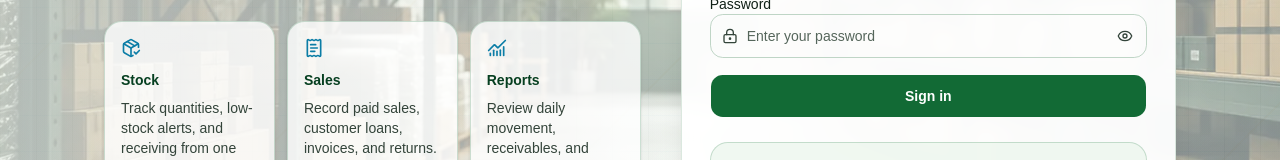
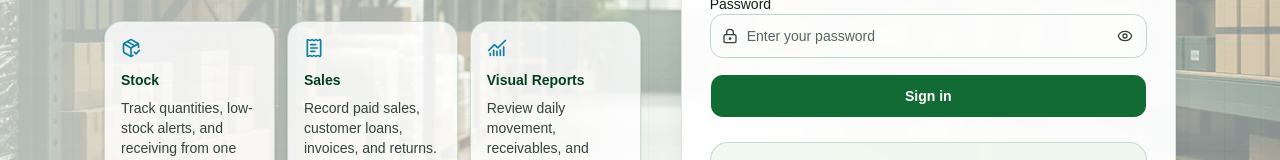
Before and after one commit to ngogafidele/birw, a Next.js app: page / in a window 1280 px wide. Shown: the part 389-549 px from the top of the page. Built offline with nearby package versions, Linux system fonts and the light colour scheme.

Commit message:
Change reports names

```diff
--- a/app/(dashboard)/financial-statements/page.tsx
+++ b/app/(dashboard)/financial-statements/page.tsx
@@ -19,7 +19,7 @@ export default async function FinancialStatementsPage() {
         <p className="text-xs uppercase tracking-[0.2em] text-muted-foreground">
           {STORE_LABELS[store]} Accounting
         </p>
-        <h2 className="text-2xl font-semibold">Financial Statements</h2>
+        <h2 className="text-2xl font-semibold">Financial Reports</h2>
         <p className="text-sm text-muted-foreground">
           Income statement and balance sheet for {STORE_LABELS[store]}.
         </p>
--- a/app/(dashboard)/reports/page.tsx
+++ b/app/(dashboard)/reports/page.tsx
@@ -759,9 +759,9 @@ export default async function ReportsPage({
         <p className="text-xs uppercase tracking-[0.2em] text-muted-foreground">
           {STORE_LABELS[currentStore]} Overview
         </p>
-        <h2 className="text-2xl font-semibold">Reports</h2>
+        <h2 className="text-2xl font-semibold">Visual Reports</h2>
         <p className="text-sm text-muted-foreground">
-          Reports for {STORE_LABELS[currentStore]} from {fromLabel} to{" "}
+          Visual Reports for {STORE_LABELS[currentStore]} from {fromLabel} to{" "}
           {toLabel}.
         </p>
       </div>
--- a/app/page.tsx
+++ b/app/page.tsx
@@ -67,7 +67,7 @@ export default function Home() {
       icon: ReceiptText,
     },
     {
-      label: "Reports",
+      label: "Visual Reports",
       text: "Review daily movement, receivables, and store performance.",
       icon: ChartNoAxesCombined,
     },
--- a/app/setup-admin/page.tsx
+++ b/app/setup-admin/page.tsx
@@ -271,7 +271,7 @@ export default function SetupAdminPage() {
             {[
               { label: "Store", icon: Store },
               { label: "Inventory", icon: PackageCheck },
-              { label: "Reports", icon: ClipboardList },
+              { label: "Visual Reports", icon: ClipboardList },
             ].map(({ label, icon: Icon }) => (
               <div
                 key={label}
--- a/components/layout/sidebar.tsx
+++ b/components/layout/sidebar.tsx
@@ -44,12 +44,12 @@ const stockAdjustmentsNavItem = {
 
 const financialStatementsNavItem = {
   href: "/financial-statements",
-  label: "Financial Statements",
+  label: "Financial Reports",
   icon: FileSpreadsheet,
 }
 
 const bottomNavItems = [
-  { href: "/reports", label: "Reports", icon: ChartColumn },
+  { href: "/reports", label: "Visual Reports", icon: ChartColumn },
 ]
 
 export function Sidebar({ session }: { session: AuthSession }) {
--- a/context/progress-tracker.md
+++ b/context/progress-tracker.md
@@ -7,7 +7,7 @@ Update this file after meaningful feature work. It should let the next agent see
 ## Current Status
 
 **Phase:** Production maintenance and feature iteration
-**Last documented:** Financial Statements (Income Statement + Balance Sheet with versioned manual items and PDF export)
+**Last documented:** Financial Reports (Income Statement + Balance Sheet with versioned manual items and PDF export)
 **Next:** Keep context files updated after future feature changes
 
 ---
@@ -48,7 +48,7 @@ Update this file after meaningful feature work. It should let the next agent see
 - [x] Reports page no longer renders the bottom Store Summary, Top Moving Products, and Recent Sales tables (charts and metric cards remain); the recent-sales query, its type, and the datetime formatter were removed with them — report math and the management report PDF are unchanged
 - [x] Income Statement and Balance Sheet PDFs render every figure inside a fully bordered grid (DESCRIPTION | AMOUNT header band, outer box + row separators + label/amount divider, alternating row tint, accent total rows); Unicode minus/dashes are normalized to a hyphen (`sanitizeText`) so WinAnsi Helvetica renders them cleanly. Layout/borders only — statement math and payloads unchanged
 - [x] On-screen Income Statement and Balance Sheet now render as bordered table grids mirroring the PDF (theme-token borders/header band/alternating rows/accent total rules). Income Statement is one `Description | Amount` table; the Balance Sheet keeps its two side-by-side cards but each is one bordered table (Assets; Liabilities & Equity), preserving the comparison column, per-line deltas, and inline manual-item edit/delete. Rendering only — no data, routes, or math touched
-- [x] Financial Statements section (admin + manager only): Income Statement (fully auto-derived for a date range, math replicates the Reports page) and Balance Sheet (as-of snapshot). Balance sheet auto lines are reconstructed to the date — Inventory Value (stock rewound by post-date movements, valued at latest receipt cost → sale-cost → costPrice fallback), Accounts Receivable (loan totals minus payments on/before date), Retained Earnings (cumulative income statement). Manual balance-sheet items use an append-only versioned model (`BalanceSheetItem`) so edits/deletes are effective-dated and never alter past snapshots. Both statements export to PDF. Balance Check shows the plain assets − (liabilities + equity) difference; no cash is invented
+- [x] Financial Reports section (admin + manager only): Income Statement (fully auto-derived for a date range, math replicates the Reports page) and Balance Sheet (as-of snapshot). Balance sheet auto lines are reconstructed to the date — Inventory Value (stock rewound by post-date movements, valued at latest receipt cost → sale-cost → costPrice fallback), Accounts Receivable (loan totals minus payments on/before date), Retained Earnings (cumulative income statement). Manual balance-sheet items use an append-only versioned model (`BalanceSheetItem`) so edits/deletes are effective-dated and never alter past snapshots. Both statements export to PDF. Balance Check shows the plain assets − (liabilities + equity) difference; no cash is invented
 
 ---
 
@@ -59,7 +59,7 @@ Update this file after meaningful feature work. It should let the next agent see
 - Staff and managers may edit sales they created; administrators may edit any sale and remain the only role allowed to delete sales.
 - Low-stock alerts must stay synchronized after inventory mutations.
 - Return edits and deletions must keep product quantity changes and the return record mutation in the same transaction; guarded stock updates prevent concurrent writes from pushing stock below zero.
-- Financial Statements are admin + manager only (`requireManagerOrAdmin` on routes, role check + redirect on the page). Income Statement math in `lib/financial/income-statement.ts` must stay identical to the Reports page (revenue net of returns, COGS net of returned-goods cost, sales by `createdAt`, expenses by `date`); this duplication is intentional and must be kept in sync. Balance Sheet reconstructs Inventory Value and Accounts Receivable to the as-of date (no live point-in-time snapshot exists); inventory is valued at latest receipt `unitCost` (sale `basePrice` then `costPrice` fallback). `BalanceSheetItem` is append-only versioned — edits/deletes insert new effective-dated versions; never mutate or hard-delete a version. Existing schemas (`Product`, `Sale`, `Expense`, `ProductReceipt`, `StockAdjustment`, `Return`) are read-only for this feature.
+- Financial Reports are admin + manager only (`requireManagerOrAdmin` on routes, role check + redirect on the page). Income Statement math in `lib/financial/income-statement.ts` must stay identical to the Reports page (revenue net of returns, COGS net of returned-goods cost, sales by `createdAt`, expenses by `date`); this duplication is intentional and must be kept in sync. Balance Sheet reconstructs Inventory Value and Accounts Receivable to the as-of date (no live point-in-time snapshot exists); inventory is valued at latest receipt `unitCost` (sale `basePrice` then `costPrice` fallback). `BalanceSheetItem` is append-only versioned — edits/deletes insert new effective-dated versions; never mutate or hard-delete a version. Existing schemas (`Product`, `Sale`, `Expense`, `ProductReceipt`, `StockAdjustment`, `Return`) are read-only for this feature.
 - Reports subtract returns from sales revenue and gross profit.
 - Unpaid sales are loans; they are not a separate ledger.
 - Loan settlement does not alter stock because stock moved when the sale was created.
--- a/context/ui-registry.md
+++ b/context/ui-registry.md
@@ -269,7 +269,7 @@ Pattern notes: The modal is read-only and admin-only. The API (`GET /api/product
 
 ---
 
-## Financial Statements
+## Financial Reports
 
 Files: `components/financial-statements/financial-statements-manager.tsx`, `income-statement-view.tsx`, `balance-sheet-view.tsx`, `app/(dashboard)/financial-statements/page.tsx`
 Last updated: 2026-07-17
```
